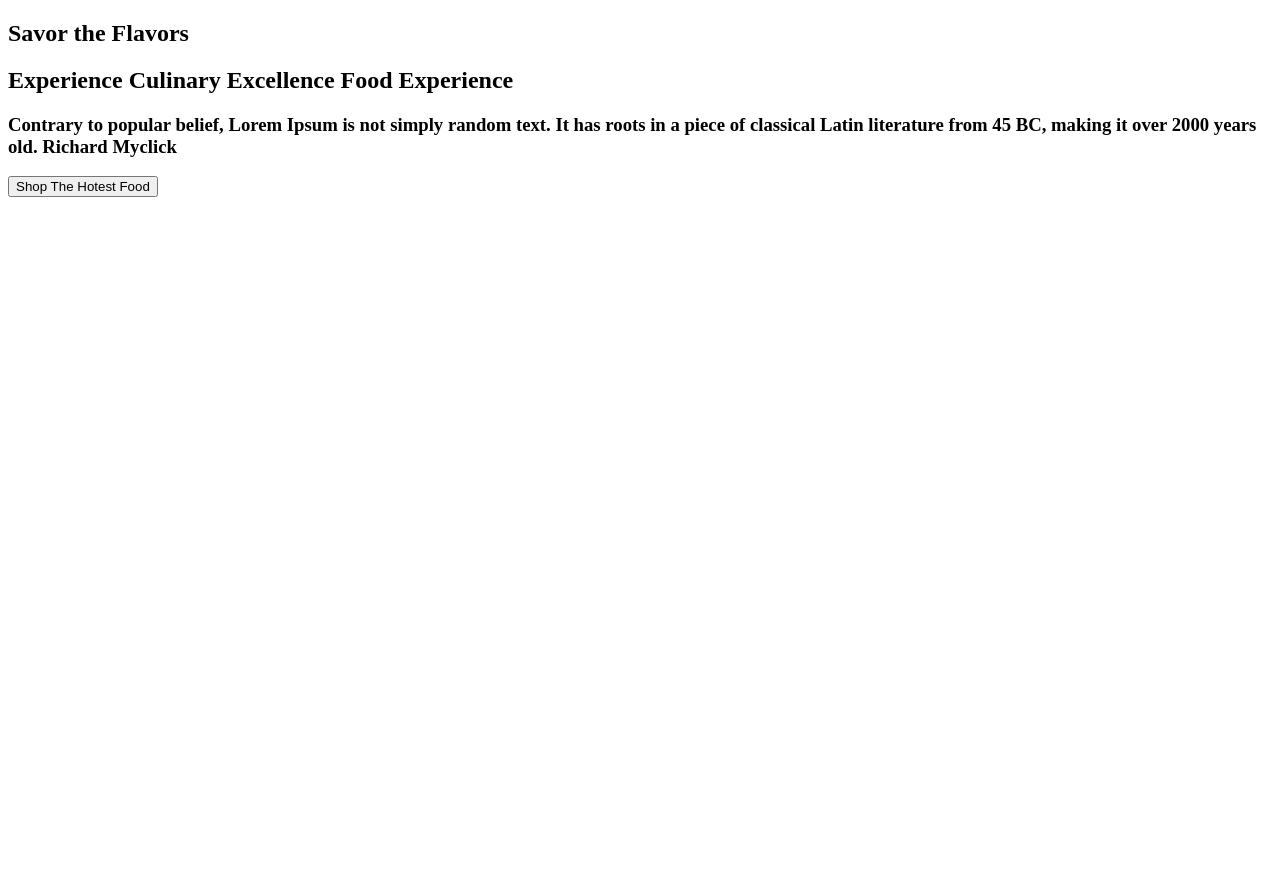
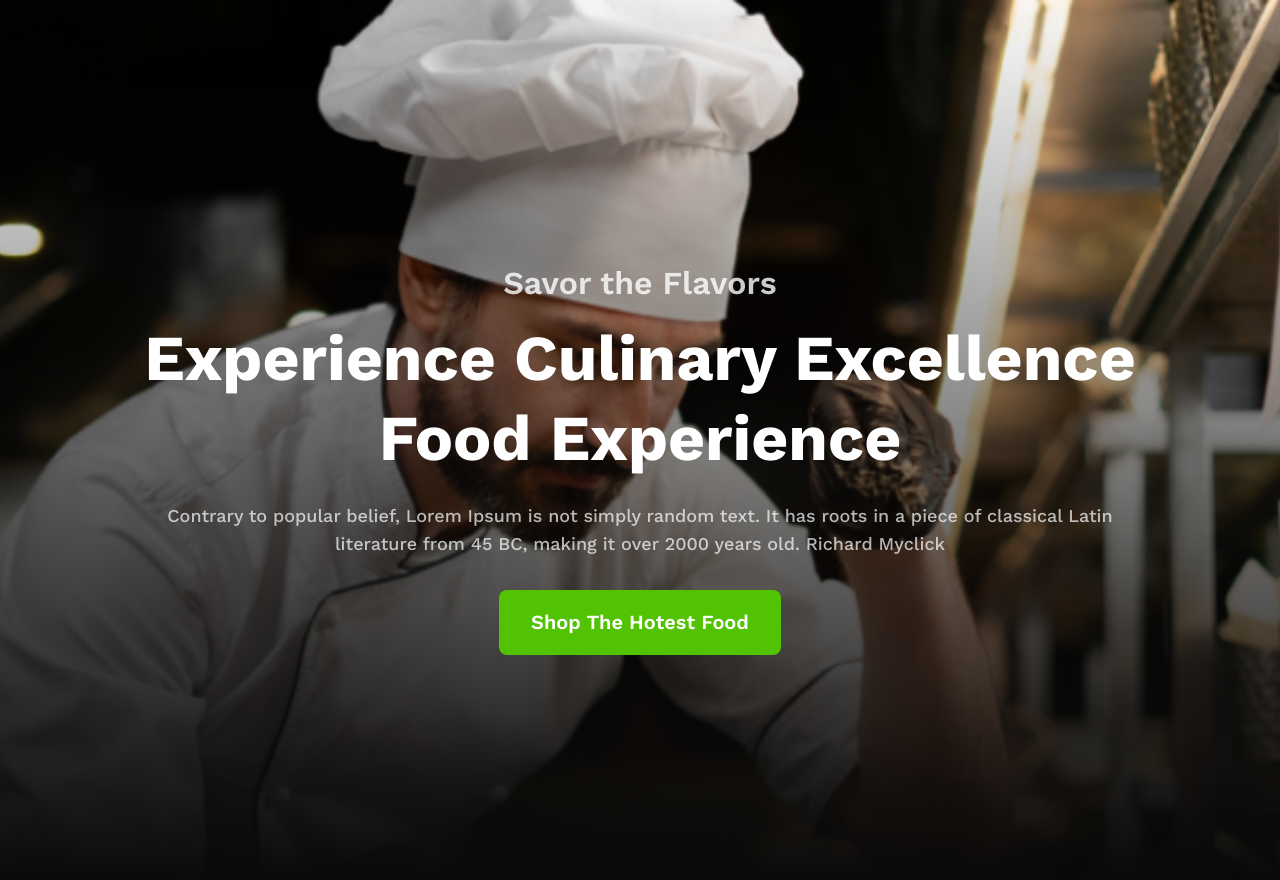
Before and after one commit to Sagar-DU/good-food-restaurent, a plain HTML site: page index.html in a window 1280 px wide. Before the commit the page ends 800 px from the top, so only its background shows below. Drawn offline with nearby package versions, Linux system fonts and the light colour scheme.

Commit message:
hero section done

```diff
--- a/index.html
+++ b/index.html
@@ -1,11 +1,17 @@
 <!DOCTYPE html>
 <html lang="en">
+
 <head>
     <meta charset="UTF-8">
     <meta name="viewport" content="width=device-width, initial-scale=1.0">
     <title>Good Food Restaurant</title>
+    <link rel="preconnect" href="https://fonts.googleapis.com">
+    <link rel="preconnect" href="https://fonts.gstatic.com" crossorigin>
+    <link href="https://fonts.googleapis.com/css2?family=Work+Sans:ital,wght@0,100..900;1,100..900&display=swap"
+        rel="stylesheet">
     <link rel="stylesheet" href="styles/style.css">
 </head>
+
 <body>
     <!-- <header>
     </header> -->
@@ -15,8 +21,9 @@
             <div class="hero-container">
                 <h2 class="sub-title">Savor the Flavors</h2>
                 <h1 class="title">Experience Culinary Excellence Food Experience</h1>
-                <h3 class="content">Contrary to popular belief, Lorem Ipsum is not simply random text. It has roots in a piece of classical Latin literature from 45 BC, making it over 2000 years old. Richard Myclick</h3>
-                <div><button type="button">Shop The Hotest Food</button></div>
+                <h3 class="content">Contrary to popular belief, Lorem Ipsum is not simply random text. It has roots in a
+                    piece of classical Latin literature from 45 BC, making it over 2000 years old. Richard Myclick</h3>
+                <div class="btn-container"><button class="btn" type="button">Shop The Hotest Food</button></div>
             </div>
         </section>
     </main>
@@ -24,4 +31,5 @@
 
     </footer>
 </body>
+
 </html>
--- a/styles/style.css
+++ b/styles/style.css
@@ -0,0 +1,72 @@
+* {
+    margin: 0;
+    padding: 0;
+}
+
+.btn-container {
+    text-align: center;
+}
+
+.btn {
+    width: 282px;
+    height: 65px;
+    border-radius: 8px;
+    background: rgb(82, 195, 3);
+    color: rgb(255, 255, 255);
+    font-family: Work Sans;
+    font-size: 20px;
+    font-weight: 600;
+    line-height: 23px;
+    letter-spacing: 0%;
+    text-align: center;
+    border: 0;
+}
+
+#hero {
+    height: 919px;
+    background-image: linear-gradient(0deg, rgb(9, 9, 9) 3.482%, rgba(16, 16, 16, 0) 101.632%), url(../assets/hero-bg.png);
+    background-size: cover;
+    background-position: center;
+    display: flex;
+    justify-content: center;
+    align-items: center;
+}
+
+#hero .hero-container {
+    width: 1023px;
+}
+
+#hero .hero-container .sub-title {
+    color: rgb(255, 255, 255);
+    font-family: Work Sans;
+    font-size: 32px;
+    font-weight: 600;
+    line-height: 38px;
+    letter-spacing: 0%;
+    text-align: center;
+    opacity: 0.8;
+    margin-bottom: 16px;
+}
+
+#hero .hero-container .title {
+    color: rgb(255, 255, 255);
+    font-family: Work Sans;
+    font-size: 64px;
+    font-weight: 700;
+    line-height: 80px;
+    letter-spacing: 0%;
+    text-align: center;
+    margin-bottom: 24px;
+}
+
+#hero .hero-container .content {
+    color: rgb(255, 255, 255);
+    font-family: Work Sans;
+    font-size: 18px;
+    font-weight: 500;
+    line-height: 28px;
+    letter-spacing: 0%;
+    text-align: center;
+    opacity: 0.7;
+    margin-bottom: 32px;
+}
```
